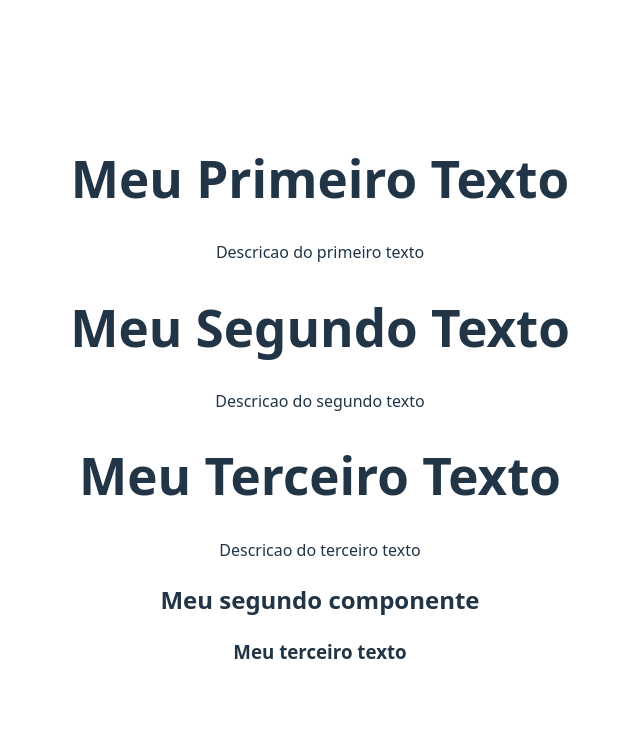
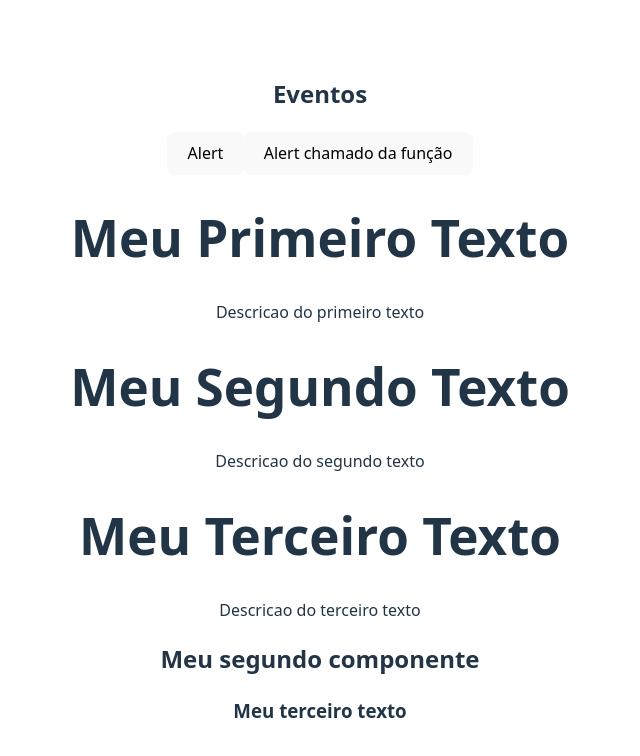
Before and after one commit to gabriellydasi/avanti-innovation-class-2025, a React (Vite) app in the folder react/1_components/: page / in a window 1280 px wide. Shown: the top 756 px of the page, without its empty margins (320-960 px from the left). Built offline with nearby package versions, Linux system fonts and the light colour scheme.

Commit message:
Seção 01 | Fundamentos | Aula 09 - Eventos

```diff
--- a/react/1_components/src/App.jsx
+++ b/react/1_components/src/App.jsx
@@ -3,12 +3,15 @@
 import './App.css'
 import TextComponent from './components/TextComponent'
 import { SecondText, ThirdText } from './components/OtherComponents'
+import Events from './components/Events'
 
 function App() {
 
 
   return (
     <>
+      <h2>Eventos</h2>
+      <Events />
       <TextComponent text="Meu Primeiro Texto" description="Descricao do primeiro texto"/>
       <TextComponent text="Meu Segundo Texto" description="Descricao do segundo texto"/>
       <TextComponent text="Meu Terceiro Texto" description="Descricao do terceiro texto"/>
--- /dev/null
+++ b/react/1_components/src/components/Events.jsx
@@ -0,0 +1,18 @@
+import React from 'react'
+
+const Events = () => {
+
+    const handleGreetings = (name) => {
+        alert(`Olá, ${name}!`)
+    }
+  return (
+    <>
+        <button onClick={() => alert("Clicado")}>Alert</button>
+        {/* É necessário transformar em função para que o alert carregue apenas quando clicar no botão */}
+
+        <button onClick={() => handleGreetings("Gabrielly")}>Alert chamado da função</button>
+    </>
+  )
+}
+
+export default Events
```
Also changed, not shown: react/1_components/src/components/ComponentExample.jsx (added, +41 -0 lines).
